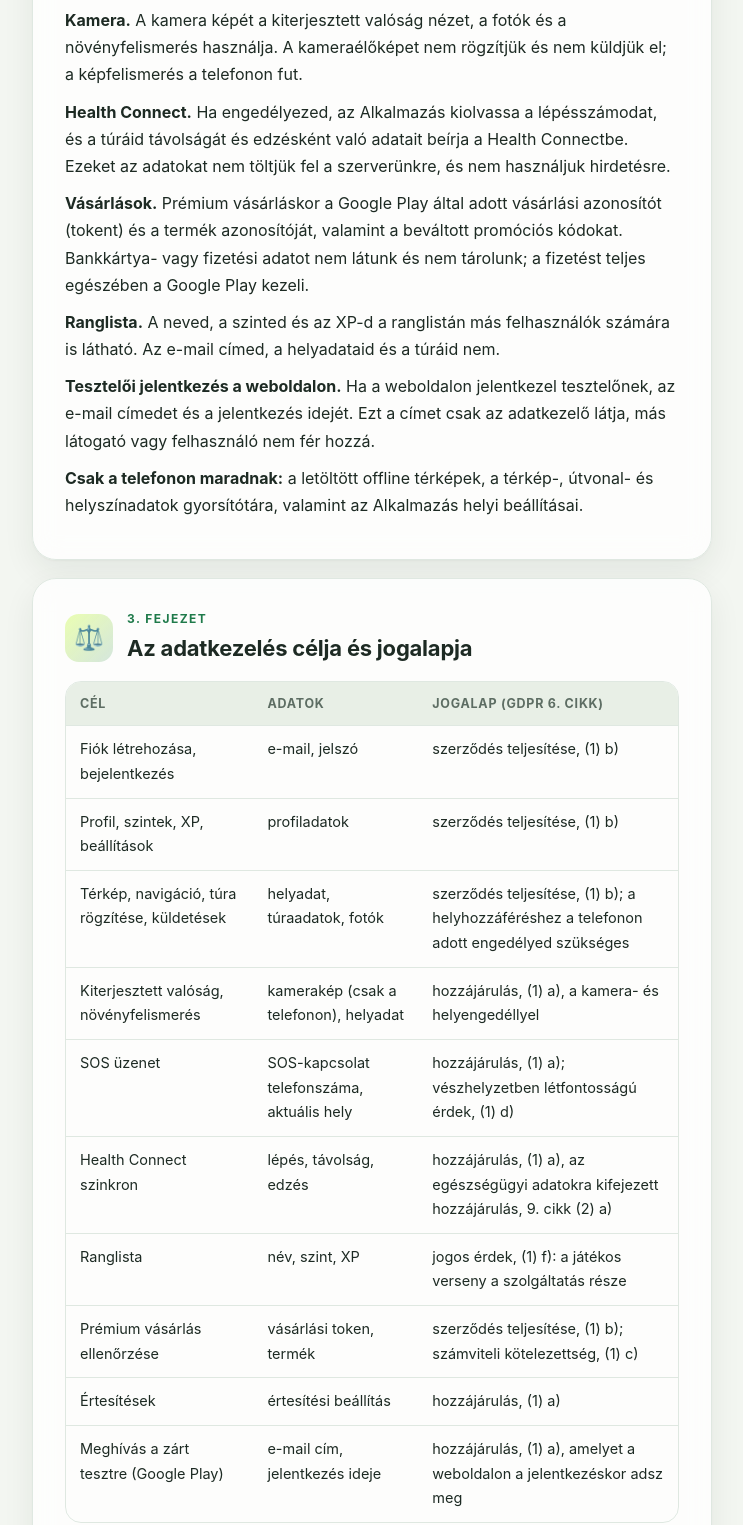
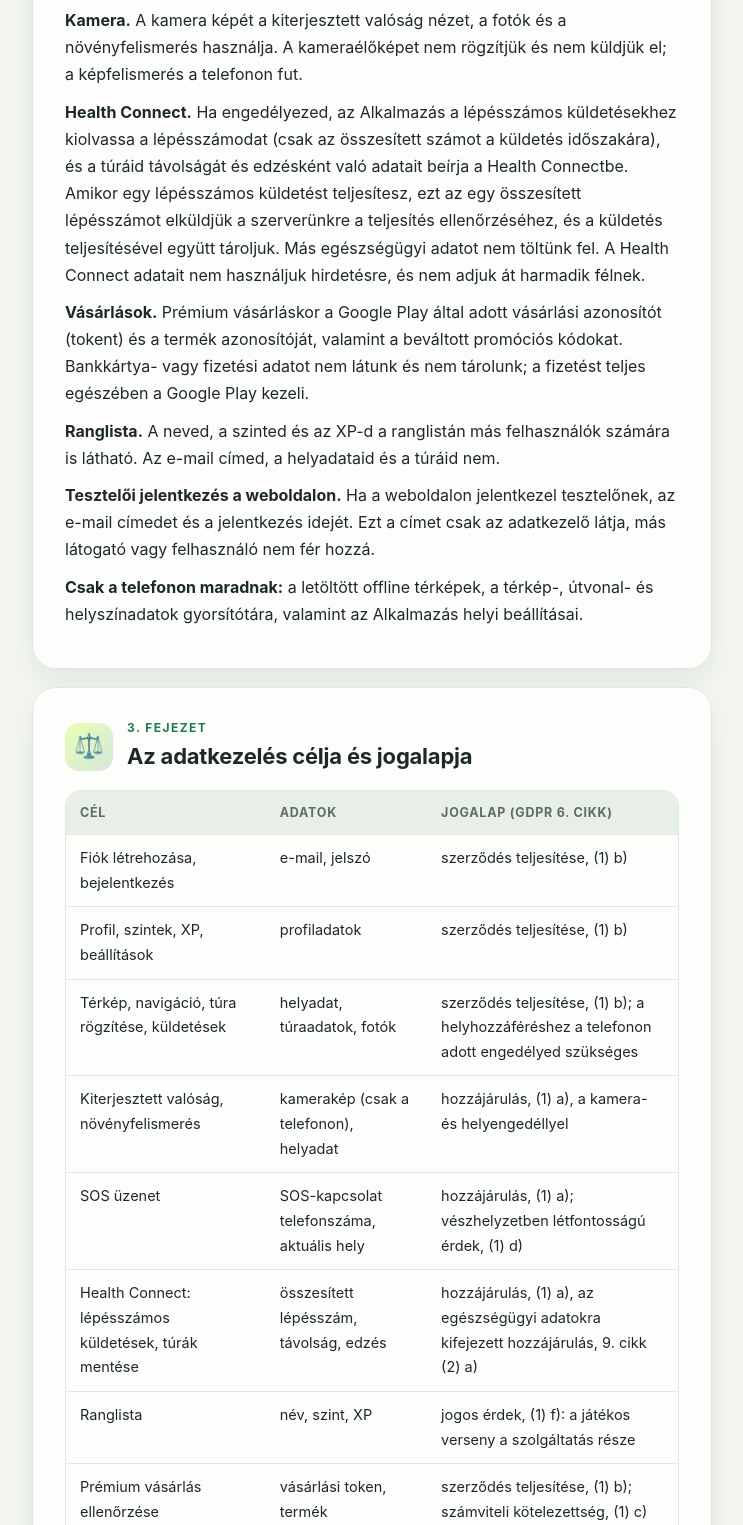
Before and after one commit to TrailQuestApp/trailquest, a plain HTML site: page adatvedelem/index.html in a window 1280 px wide. Shown: the part 1749-3274 px from the top of the page, without its empty margins (402-1145 px from the left). Drawn offline with Linux system fonts and the light colour scheme.

Commit message:
Adatvédelem: Health Connect lépésszám pontosítása

```diff
--- a/adatvedelem/index.html
+++ b/adatvedelem/index.html
@@ -82,7 +82,7 @@ footer .top{display:inline-block;margin-top:10px;text-decoration:none}
 <p><strong>Helyadatok és túrák.</strong> Túrázás közben a pontos GPS-pozíciódat használjuk a térképhez, a navigációhoz, a küldetésekhez és a kiterjesztett valóság nézethez. Egy rögzített túránál eltároljuk a kezdés és befejezés idejét, a megtett távolságot, a szintemelkedést és a bejárt útvonalat (GPS-nyomvonal). Túra rögzítése közben a helyadat a háttérben is gyűjthető, amit egy állandó értesítés jelez.</p>
 <p><strong>Küldetések és kihívások.</strong> A teljesített küldetések, meglátogatott helyszínek és kihívások, valamint a küldetésekhez készített fotók. Ezeket a fotókat privát tárhelyen tartjuk, csak te férsz hozzájuk.</p>
 <p><strong>Kamera.</strong> A kamera képét a kiterjesztett valóság nézet, a fotók és a növényfelismerés használja. A kameraélőképet nem rögzítjük és nem küldjük el; a képfelismerés a telefonon fut.</p>
-<p><strong>Health Connect.</strong> Ha engedélyezed, az Alkalmazás kiolvassa a lépésszámodat, és a túráid távolságát és edzésként való adatait beírja a Health Connectbe. Ezeket az adatokat nem töltjük fel a szerverünkre, és nem használjuk hirdetésre.</p>
+<p><strong>Health Connect.</strong> Ha engedélyezed, az Alkalmazás a lépésszámos küldetésekhez kiolvassa a lépésszámodat (csak az összesített számot a küldetés időszakára), és a túráid távolságát és edzésként való adatait beírja a Health Connectbe. Amikor egy lépésszámos küldetést teljesítesz, ezt az egy összesített lépésszámot elküldjük a szerverünkre a teljesítés ellenőrzéséhez, és a küldetés teljesítésével együtt tároljuk. Más egészségügyi adatot nem töltünk fel. A Health Connect adatait nem használjuk hirdetésre, és nem adjuk át harmadik félnek.</p>
 <p><strong>Vásárlások.</strong> Prémium vásárláskor a Google Play által adott vásárlási azonosítót (tokent) és a termék azonosítóját, valamint a beváltott promóciós kódokat. Bankkártya- vagy fizetési adatot nem látunk és nem tárolunk; a fizetést teljes egészében a Google Play kezeli.</p>
 <p><strong>Ranglista.</strong> A neved, a szinted és az XP-d a ranglistán más felhasználók számára is látható. Az e-mail címed, a helyadataid és a túráid nem.</p>
 <p><strong>Tesztelői jelentkezés a weboldalon.</strong> Ha a weboldalon jelentkezel tesztelőnek, az e-mail címedet és a jelentkezés idejét. Ezt a címet csak az adatkezelő látja, más látogató vagy felhasználó nem fér hozzá.</p>
@@ -97,7 +97,7 @@ footer .top{display:inline-block;margin-top:10px;text-decoration:none}
 <tr><td>Térkép, navigáció, túra rögzítése, küldetések</td><td>helyadat, túraadatok, fotók</td><td>szerződés teljesítése, (1) b); a helyhozzáféréshez a telefonon adott engedélyed szükséges</td></tr>
 <tr><td>Kiterjesztett valóság, növényfelismerés</td><td>kamerakép (csak a telefonon), helyadat</td><td>hozzájárulás, (1) a), a kamera- és helyengedéllyel</td></tr>
 <tr><td>SOS üzenet</td><td>SOS-kapcsolat telefonszáma, aktuális hely</td><td>hozzájárulás, (1) a); vészhelyzetben létfontosságú érdek, (1) d)</td></tr>
-<tr><td>Health Connect szinkron</td><td>lépés, távolság, edzés</td><td>hozzájárulás, (1) a), az egészségügyi adatokra kifejezett hozzájárulás, 9. cikk (2) a)</td></tr>
+<tr><td>Health Connect: lépésszámos küldetések, túrák mentése</td><td>összesített lépésszám, távolság, edzés</td><td>hozzájárulás, (1) a), az egészségügyi adatokra kifejezett hozzájárulás, 9. cikk (2) a)</td></tr>
 <tr><td>Ranglista</td><td>név, szint, XP</td><td>jogos érdek, (1) f): a játékos verseny a szolgáltatás része</td></tr>
 <tr><td>Prémium vásárlás ellenőrzése</td><td>vásárlási token, termék</td><td>szerződés teljesítése, (1) b); számviteli kötelezettség, (1) c)</td></tr>
 <tr><td>Értesítések</td><td>értesítési beállítás</td><td>hozzájárulás, (1) a)</td></tr>
```
